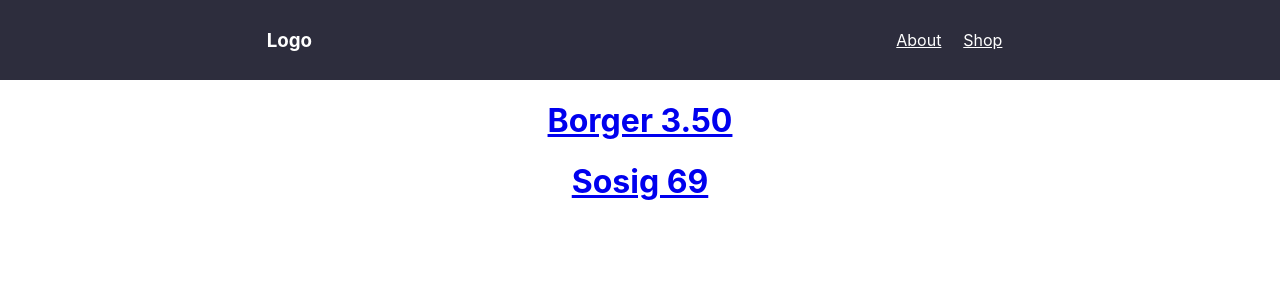
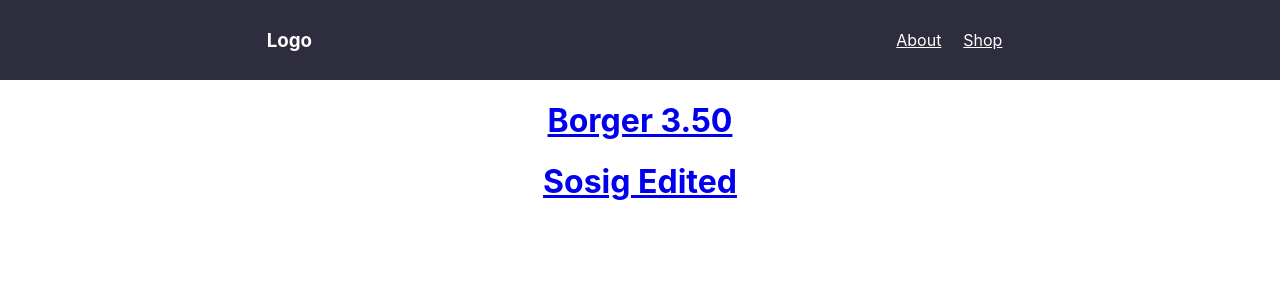
Before and after one commit to hg054/henrysite, a React (Create React App) app: page /shop in a window 1280 px wide. Shown: the top 300 px of the page. Built offline with nearby package versions, Linux system fonts and the light colour scheme; no server answers.

Commit message:
deploy edits

```diff
--- a/package.json
+++ b/package.json
@@ -1,4 +1,5 @@
 {
+  "homepage": "http://hg054.github.io/henrysite",
   "name": "henrysite",
   "version": "0.1.0",
   "private": true,
@@ -13,6 +14,8 @@
     "web-vitals": "^0.2.4"
   },
   "scripts": {
+    "predeploy": "npm run build",
+    "deploy": "gh-pages -d build",
     "start": "react-scripts start",
     "build": "react-scripts build",
     "test": "react-scripts test",
--- a/src/Shop.js
+++ b/src/Shop.js
@@ -28,7 +28,7 @@ function Shop() {
 
         <h1>
           <Link to='/shop/sosig'>
-            Sosig 69
+            Sosig Edited
           </Link>
         </h1>
     </div>
```
Also changed, not shown: 1 other file (tests, documents, lock files or other folders).
